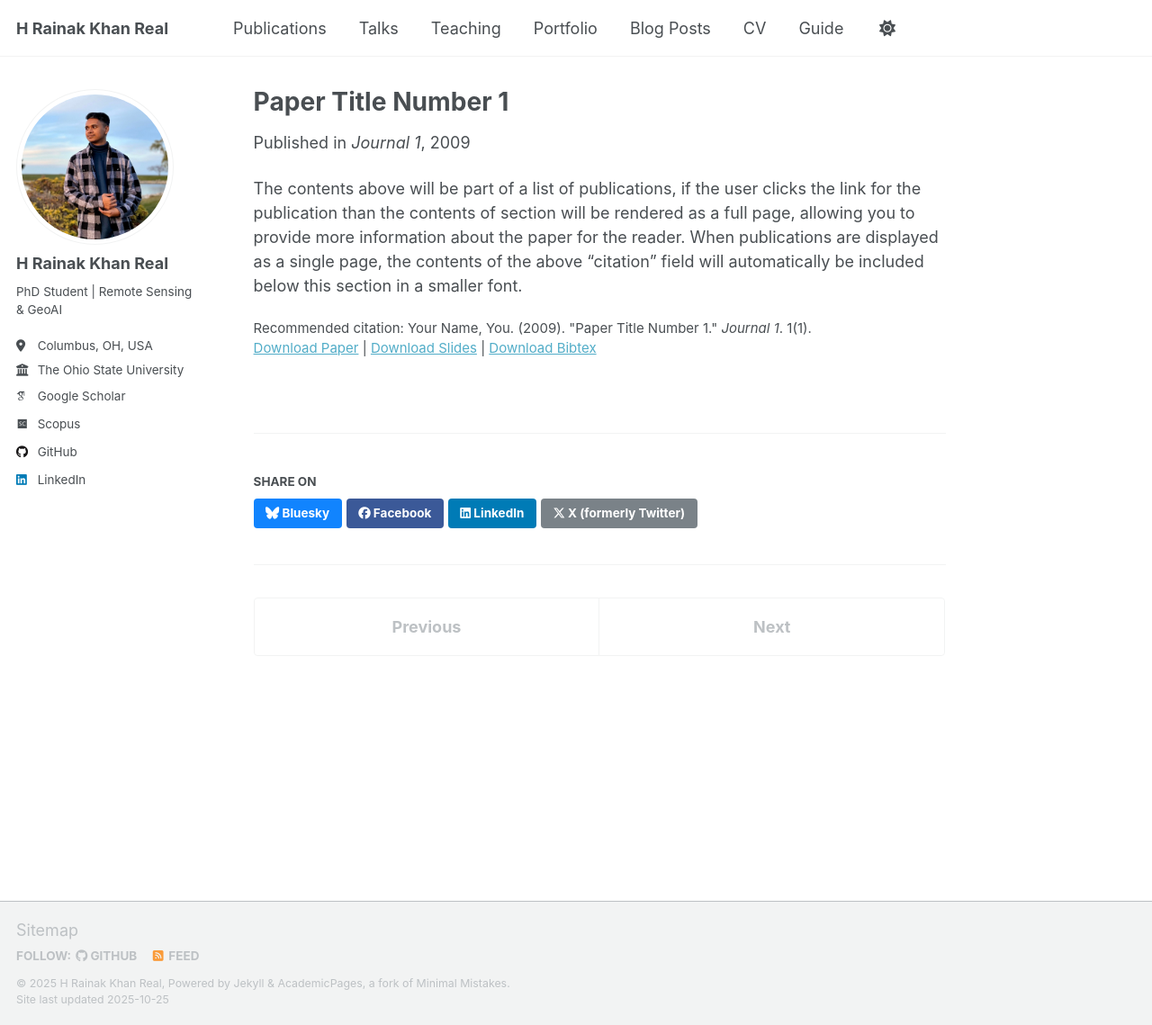
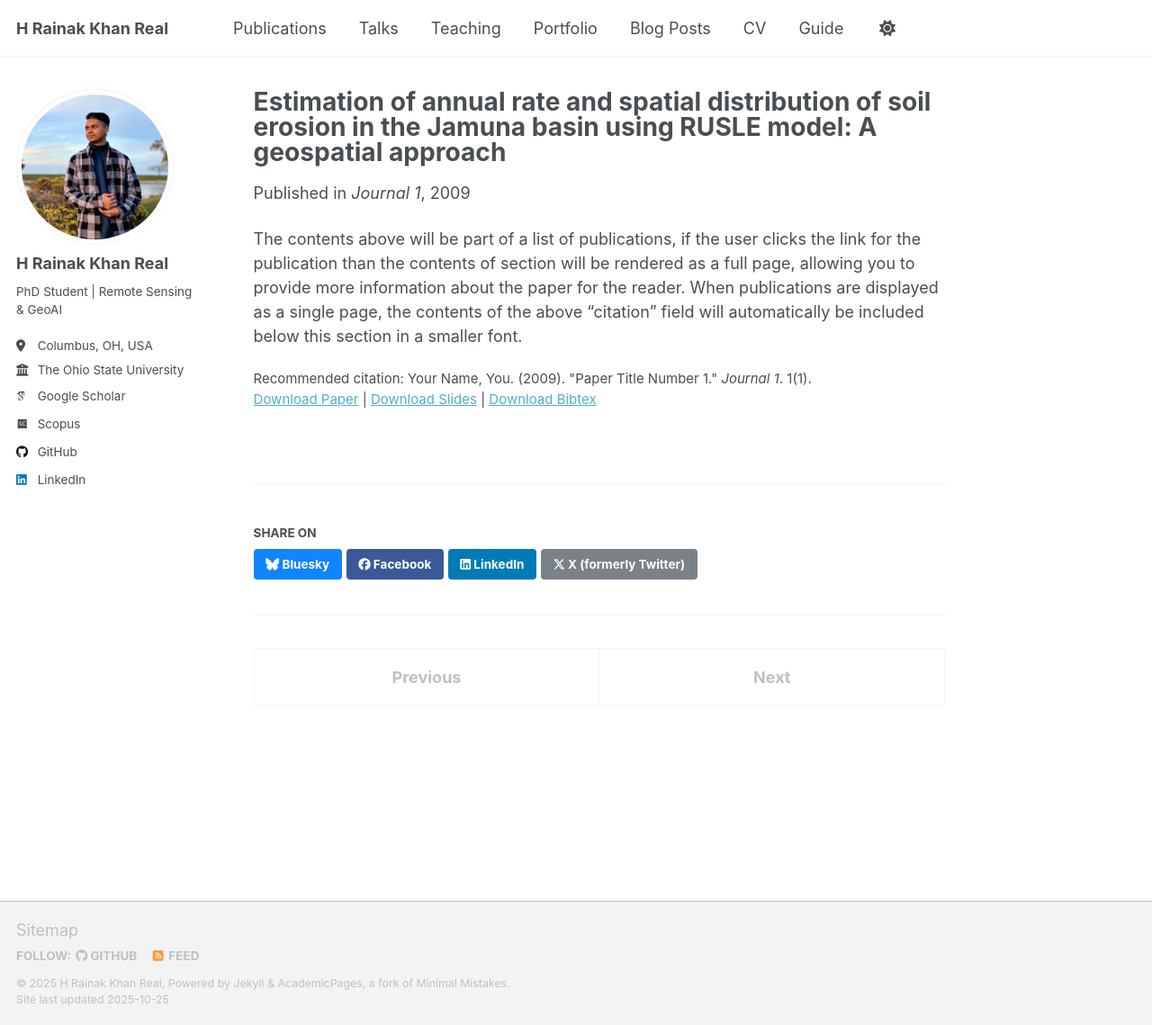
Before and after one commit to hrkreal/hrkreal.github.io, a Jekyll site: the page built from _publications/2009-10-01-paper-title-number-1.md, in a window 1280 px wide and 1139 px high. Shown: the whole window at 90% size. Built offline with Jekyll 4.4.1, drawn with Linux system fonts in a browser that asks for light colours; some web fonts are replaced; a script that is not in the unit is left out.

Commit message:
Update 2009-10-01-paper-title-number-1.md

```diff
--- a/_publications/2009-10-01-paper-title-number-1.md
+++ b/_publications/2009-10-01-paper-title-number-1.md
@@ -1,5 +1,5 @@
 ---
-title: "Paper Title Number 1"
+title: "Estimation of annual rate and spatial distribution of soil erosion in the Jamuna basin using RUSLE model: A geospatial approach"
 collection: publications
 category: manuscripts
 permalink: /publication/2009-10-01-paper-title-number-1
```
